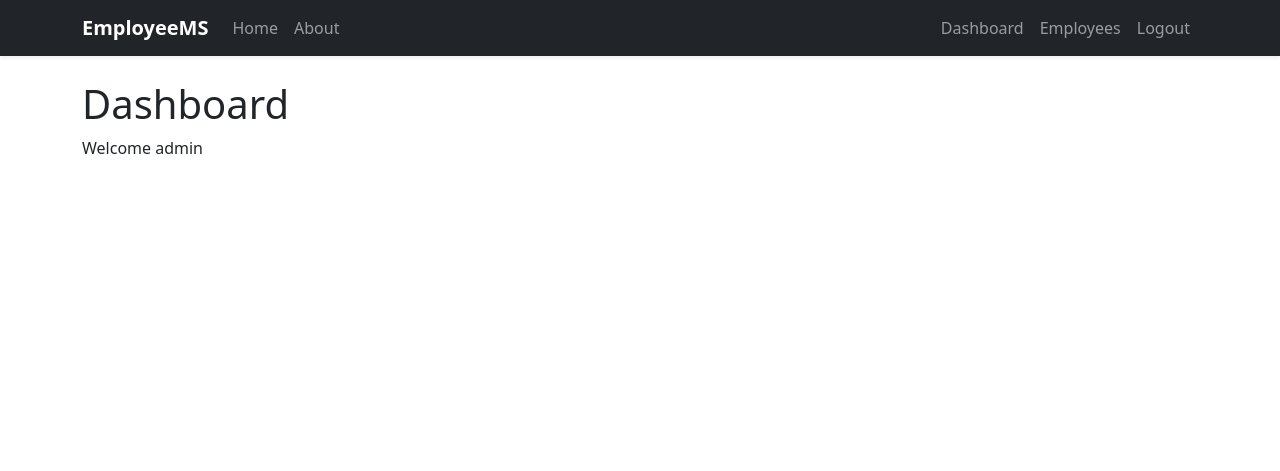
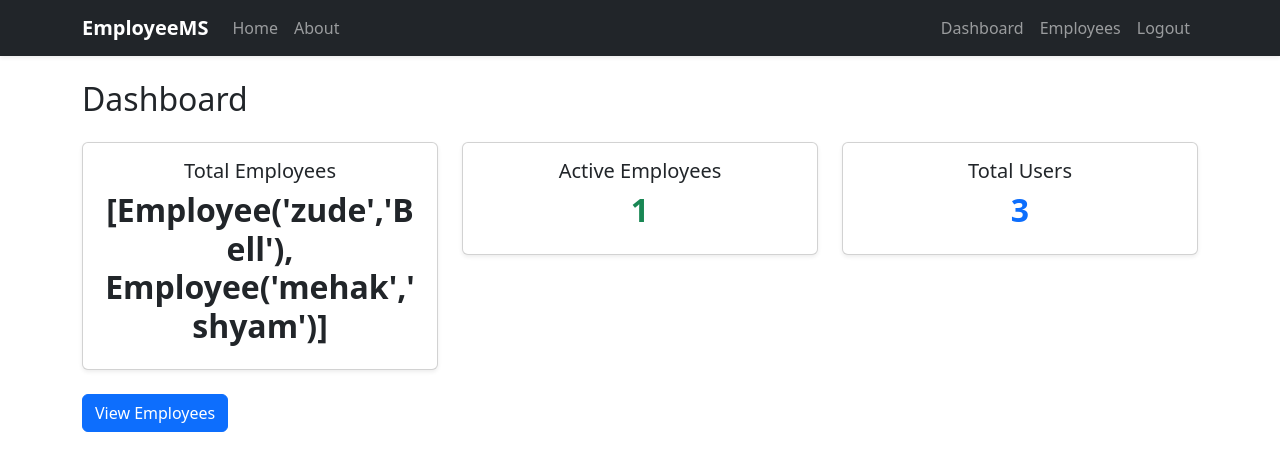
Before and after one commit to RoshanKumarMahaseth/Employee_Management_System, a Flask app: page /dashboard in a window 1280 px wide. Shown: the top 471 px of the page. Run offline with Flask 3, Linux system fonts and the light colour scheme; a user stored in the database is signed in.

Commit message:
feat: add employee status management

```diff
--- a/apps/forms.py
+++ b/apps/forms.py
@@ -1,5 +1,5 @@
 from flask_wtf import FlaskForm
-from wtforms import StringField,PasswordField,SubmitField,BooleanField,ValidationError,IntegerField,DateField
+from wtforms import StringField,PasswordField,SubmitField,BooleanField,ValidationError,IntegerField,DateField,SelectField
 from wtforms.validators import DataRequired,Email,Length,EqualTo
 from apps.models import User
 
@@ -35,4 +35,5 @@
     position = StringField('Position',validators=[DataRequired(),Length(min=2,max=50)])
     salary = IntegerField('Salary',validators=[DataRequired()])
     joining_date = DateField('Joining Date',validators=[DataRequired()])
+    status = SelectField('Status',choices=[('Active','Active'),('Inactive','Inactive')],validators=[DataRequired()])
     submit = SubmitField('Submit')
--- a/apps/routes.py
+++ b/apps/routes.py
@@ -68,7 +68,10 @@
 @app.route('/dashboard')
 @login_required
 def dashboard():
-    return render_template('dashboard.html',title='Dashboard')
+    total_employees = Employee.query.all()
+    active_employees = Employee.query.filter_by(status='Active').count()
+    total_users = User.query.count()
+    return render_template('dashboard.html',title='Dashboard',total_employees=total_employees,active_employees=active_employees,total_users=total_users)
 
 
 @app.route('/employee',methods=['GET','POST'])
@@ -83,7 +86,8 @@
             phone=form.phone.data,
             position=form.position.data,
             salary=form.salary.data,
-            joining_date=form.joining_date.data
+            joining_date=form.joining_date.data,
+            status=form.status.data
         )
         db.session.add(employee)
         db.session.commit()
@@ -94,8 +98,27 @@
 @app.route('/employees')
 @login_required
 def employees():
-    employees = Employee.query.all()
-    return render_template('employees.html',title='Employees',employees=employees)
+
+    search = request.args.get('search', '')
+
+    if search:
+        employees = Employee.query.filter(
+            db.or_(
+                Employee.first_name.ilike(f'%{search}%'),
+                Employee.last_name.ilike(f'%{search}%'),
+                Employee.email.ilike(f'%{search}%'),
+                Employee.position.ilike(f'%{search}%')
+            )
+        ).all()
+    else:
+        employees = Employee.query.all()
+
+    return render_template(
+        'employees.html',
+        title='Employees',
+        employees=employees,
+        search=search
+    )
 
 
 @app.route('/employee/<int:employee_id>/edit', methods=['GET', 'POST'])
@@ -119,6 +142,7 @@
         employee.position = form.position.data
         employee.salary = form.salary.data
         employee.joining_date = form.joining_date.data
+        employee.status = form.status.data
 
         db.session.commit()
 
@@ -147,16 +171,27 @@
 
 
 
-@app.route('/users/<int:user_id>/role',methods=['GET','POST'])
+@app.route('/user/<int:user_id>/role', methods=['POST'])
 @admin_required
 def change_role(user_id):
-    user=User.query.get_or_404(user_id)
+
+    user = User.query.get_or_404(user_id)
 
     if user.role == 'admin':
+
+        admin_count = User.query.filter_by(role='admin').count()
+
+        if admin_count == 1:
+            flash('You cannot remove the last admin.', 'danger')
+            return redirect(url_for('users'))
+
         user.role = 'employee'
+
     else:
         user.role = 'admin'
+
     db.session.commit()
 
-    flash('user role has been updated successfully!','success')
+    flash('User role has been updated successfully!', 'success')
+
     return redirect(url_for('users'))
--- a/apps/templates/dashboard.html
+++ b/apps/templates/dashboard.html
@@ -2,8 +2,58 @@
 
 {% block content %}
 
-<h1>Dashboard</h1>
+<h2 class="mb-4">Dashboard</h2>
 
-<p>Welcome {{ current_user.username }}</p>
+<div class="row g-4">
+
+    <!-- Total Employees -->
+    <div class="col-md-4">
+        <div class="card shadow-sm text-center">
+            <div class="card-body">
+                <h5 class="card-title">Total Employees</h5>
+                <h2 class="fw-bold">{{ total_employees }}</h2>
+            </div>
+        </div>
+    </div>
+
+    <!-- Active Employees -->
+    <div class="col-md-4">
+        <div class="card shadow-sm text-center">
+            <div class="card-body">
+                <h5 class="card-title">Active Employees</h5>
+                <h2 class="fw-bold text-success">{{ active_employees }}</h2>
+            </div>
+        </div>
+    </div>
+
+    <!-- Total Users -->
+    <div class="col-md-4">
+        <div class="card shadow-sm text-center">
+            <div class="card-body">
+                <h5 class="card-title">Total Users</h5>
+                <h2 class="fw-bold text-primary">{{ total_users }}</h2>
+            </div>
+        </div>
+    </div>
+
+</div>
+
+<div class="mt-4">
+
+    <a href="{{ url_for('employees') }}" class="btn btn-primary">
+        View Employees
+    </a>
+
+    {% if current_user.role == 'admin' %}
+        <a href="{{ url_for('employee') }}" class="btn btn-success">
+            Add Employee
+        </a>
+
+        <a href="{{ url_for('users') }}" class="btn btn-secondary">
+            Manage Users
+        </a>
+    {% endif %}
+
+</div>
 
 {% endblock %}
```
Also changed, not shown: apps/templates/add_employee.html (+10 -4 lines), apps/templates/edit_employee.html (+18 -8 lines), apps/templates/employees.html (+48 -4 lines), apps/templates/users.html (+34 -9 lines), instance/site.db.
